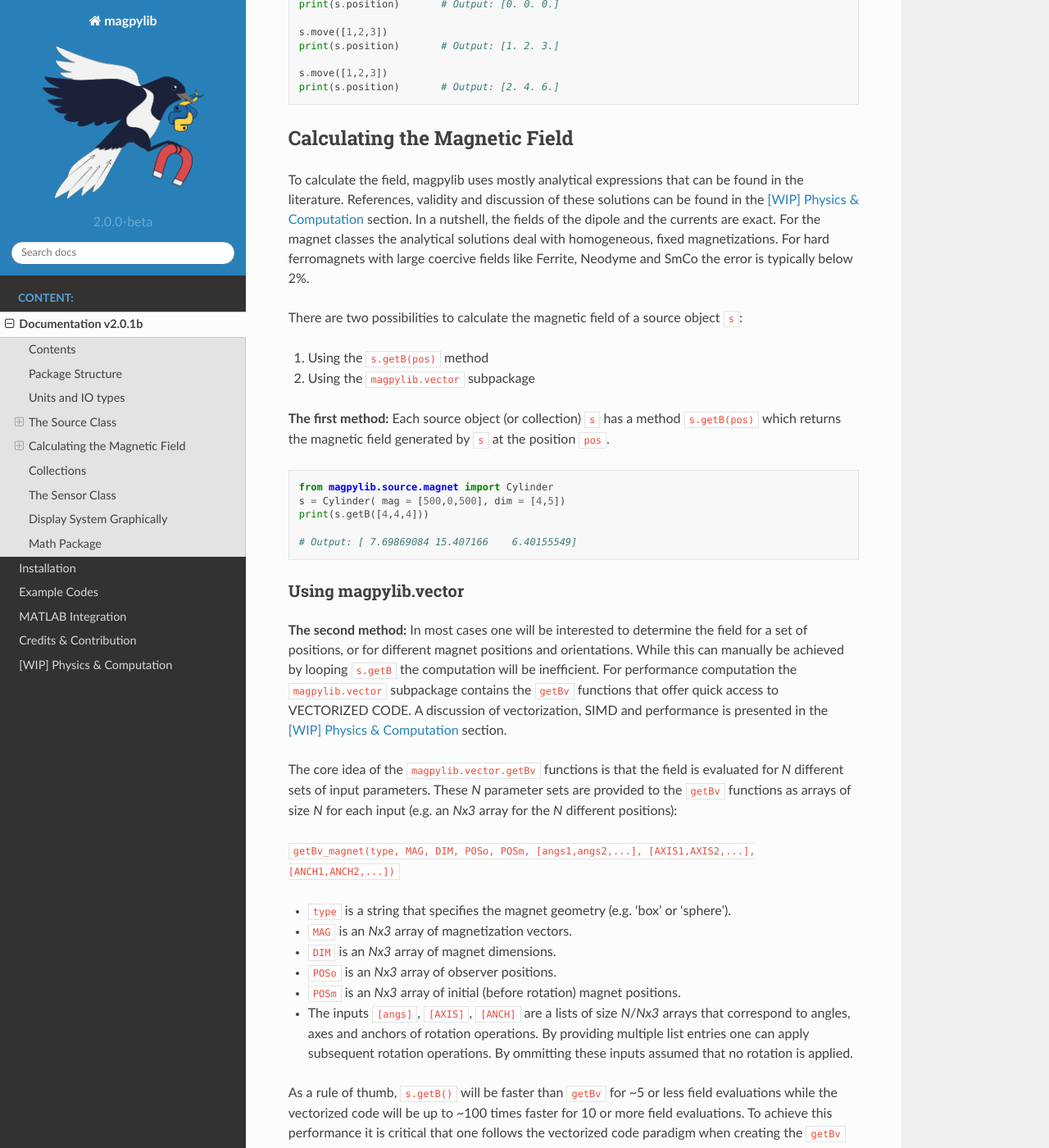
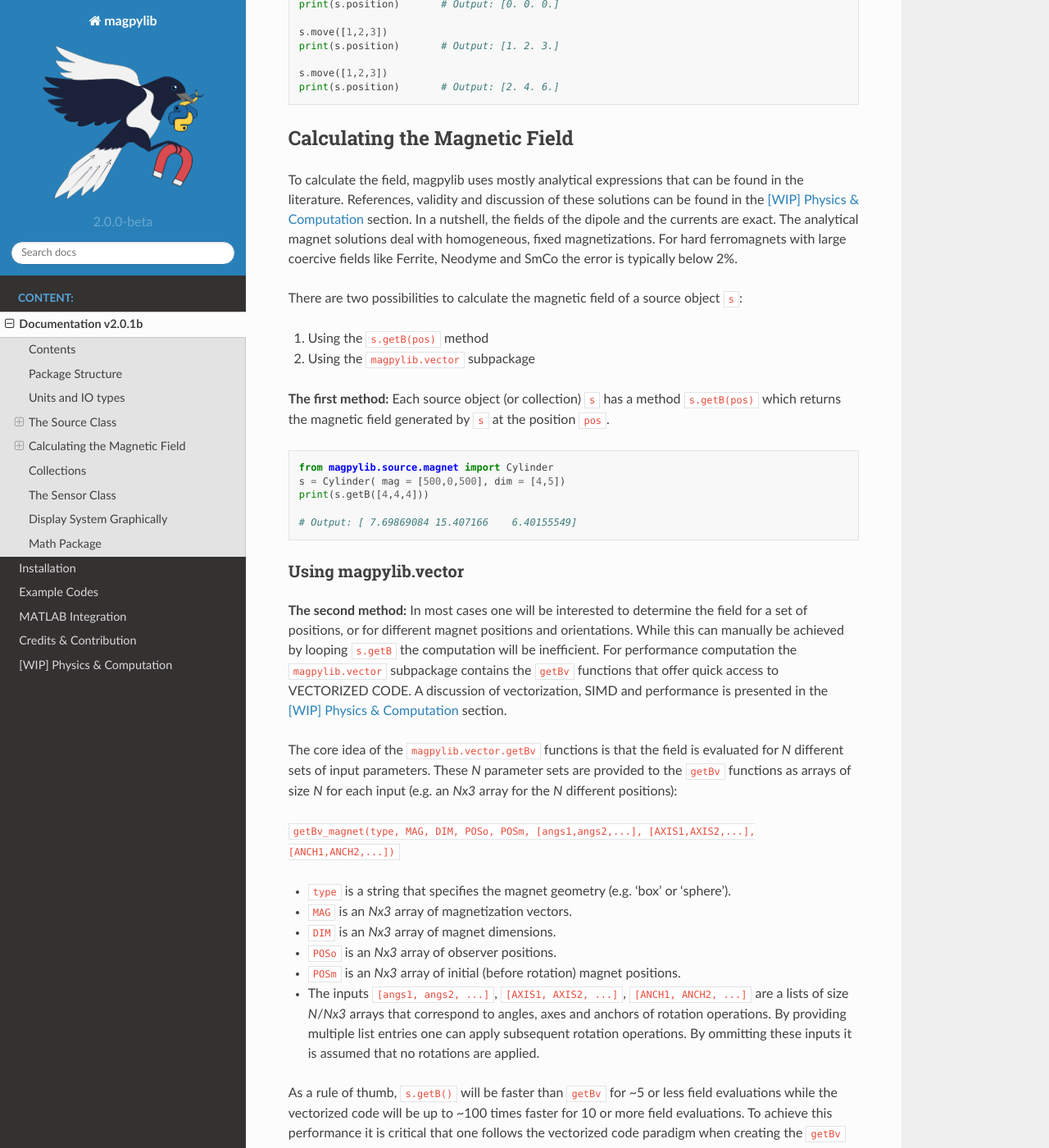
Before and after one commit to magpylib/magpylib, a Sphinx documentation site: the page built from docs/_pages/0_documentation.rst, in a window 1280 px wide and 1400 px high, scrolled down 7096 px. Shown: the whole window at 82% size. Built offline with Sphinx 7.4.7 and the Read the Docs theme 2.0.0, drawn with Linux system fonts in a browser that asks for light colours; formulas are drawn with MathJax 3; pages that are not in the unit, such as notebooks, are missing from menus; the version number is read from the project's files by our own code; some of the changed text lies outside the part shown.

Commit message:
doku vector

```diff
--- a/docs/_pages/0_documentation.rst
+++ b/docs/_pages/0_documentation.rst
@@ -236,7 +236,7 @@ The following example code shows how geometric operations are applied to source
 Calculating the Magnetic Field
 ##############################
 
-To calculate the field, magpylib uses mostly analytical expressions that can be found in the literature. References, validity and discussion of these solutions can be found in the :ref:`physComp` section. In a nutshell, the fields of the dipole and the currents are exact. For the magnet classes the analytical solutions deal with homogeneous, fixed magnetizations. For hard ferromagnets with large coercive fields like Ferrite, Neodyme and SmCo the error is typically below 2%.
+To calculate the field, magpylib uses mostly analytical expressions that can be found in the literature. References, validity and discussion of these solutions can be found in the :ref:`physComp` section. In a nutshell, the fields of the dipole and the currents are exact. The analytical magnet solutions deal with homogeneous, fixed magnetizations. For hard ferromagnets with large coercive fields like Ferrite, Neodyme and SmCo the error is typically below 2%.
 
 There are two possibilities to calculate the magnetic field of a source object ``s``:
 
@@ -270,11 +270,9 @@ The core idea of the ``magpylib.vector.getBv`` functions is that the field is ev
 * ``DIM`` is an *Nx3* array of magnet dimensions.
 * ``POSo`` is an *Nx3* array of observer positions.
 * ``POSm`` is an *Nx3* array of initial (before rotation) magnet positions.
-* The inputs ``[angs]``, ``[AXIS]``, ``[ANCH]`` are a lists of size *N*/*Nx3* arrays that correspond to angles, axes and anchors of rotation operations. By providing multiple list entries one can apply subsequent rotation operations. By ommitting these inputs assumed that no rotation is applied.
+* The inputs ``[angs1, angs2, ...]``, ``[AXIS1, AXIS2, ...]``, ``[ANCH1, ANCH2, ...]`` are a lists of size *N*/*Nx3* arrays that correspond to angles, axes and anchors of rotation operations. By providing multiple list entries one can apply subsequent rotation operations. By ommitting these inputs it is assumed that no rotations are applied.
 
-As a rule of thumb, ``s.getB()`` will be faster than ``getBv`` for ~5 or less field evaluations while the vectorized code will be up to ~100 times faster for 10 or more field evaluations. To achieve this performance it is critical that one follows the vectorized code paradigm when creating the ``getBv`` inputs.
-
-In the following example the magnetic field at a fixed sensor is calculated for a magnet that moves in x-direction above the sensor.
+As a rule of thumb, ``s.getB()`` will be faster than ``getBv`` for ~5 or less field evaluations while the vectorized code will be up to ~100 times faster for 10 or more field evaluations. To achieve this performance it is critical that one follows the vectorized code paradigm when creating the ``getBv`` inputs. This is demonstrated in the following example where the magnetic field at a fixed observer position is calculated for a magnet that moves linearly in x-direction above the observer.
 
 .. code-block:: python
 
```
Also changed, not shown: other parts of docs/_pages/0_documentation.rst (+7 -6 lines), docs/_pages/2_guideExamples.rst (+16 -4 lines).
